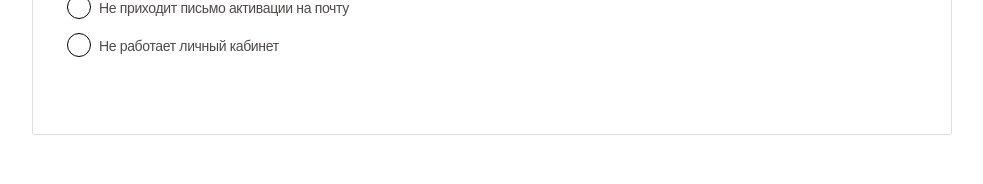
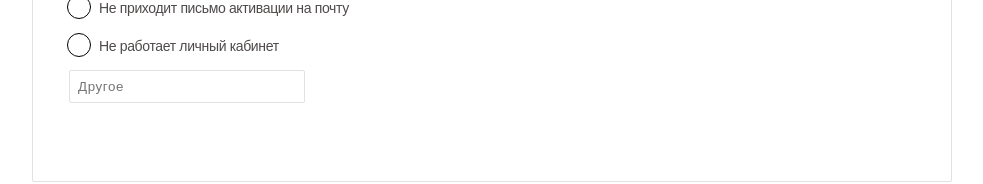
Before and after one commit to Tchander/maximum_education, a Vue app: page / in a window 1280 px wide. Shown: the part 342-526 px from the top of the page, without its empty margins (148-1131 px from the left). Built offline with nearby package versions, Linux system fonts and the light colour scheme; no server answers; the HTML template or start-up script is replaced by a standard one.

Commit message:
feat: connect radio and input, but still has problem with changing value

```diff
--- a/src/components/AppealSubject.vue
+++ b/src/components/AppealSubject.vue
@@ -9,6 +9,9 @@
       class="mxed-radio"
       v-for="(subject, index) in $options.SUBJECTS_OF_APPEAL"
       :key="index"
+      :class="{
+        'mxed-radio--last': index === $options.SUBJECTS_OF_APPEAL.length - 1,
+      }"
     >
       <input
         class="mxed-radio__button"
@@ -16,24 +19,52 @@
         :id="'radio_' + index"
         name="subject_of_appeal"
         :value="subject"
-        v-model="selectedAppeal"
+        @click="onChangeAppeal(subject)"
       />
       <label class="mxed-radio__label" :for="'radio_' + index">{{
         subject
       }}</label>
     </div>
+    <input
+      class="mxed__input"
+      type="text"
+      placeholder="Другое"
+      :value="inputAppeal"
+      @input="onChangeValue"
+    />
   </div>
 </template>
 
 <script>
+import { mapActions, mapGetters } from "vuex";
 import { SUBJECTS_OF_APPEAL } from "@/const";
 export default {
   SUBJECTS_OF_APPEAL,
   name: "AppealSubject",
-  data() {
-    return {
-      selectedAppeal: "",
-    };
+  // data() {
+  //   return {
+  //     selectedAppeal: "",
+  //     currentAppeal: "",
+  //   };
+  // },
+  computed: {
+    ...mapGetters("appeals", {
+      selectedAppeal: "selectedAppeal",
+      inputAppeal: "inputAppeal",
+    }),
+  },
+  methods: {
+    ...mapActions("appeals", ["changeInputAppeal", "changeSelectedAppeal"]),
+    onChangeAppeal(subject) {
+      this.changeInputAppeal("");
+      this.changeSelectedAppeal(subject);
+    },
+    onChangeValue({ target: { value } }) {
+      if (this.selectedAppeal !== "") {
+        this.changeSelectedAppeal("");
+      }
+      this.changeInputAppeal(value);
+    },
   },
 };
 </script>
@@ -45,6 +76,9 @@ export default {
 .mxed-radio {
   position: relative;
   margin-bottom: 18px;
+  &--last {
+    margin-bottom: 14px;
+  }
   .mxed-radio__button {
     -webkit-appearance: none;
     appearance: none;
@@ -88,4 +122,14 @@ export default {
     opacity: 1;
   }
 }
+.mxed__input {
+  border: 1px solid #e1e1e1;
+  border-radius: 2px;
+  width: 100%;
+  max-width: 236px;
+  letter-spacing: 0.6px;
+  background: #fff;
+  color: #4e4a49;
+  padding: 8px;
+}
 </style>
--- a/src/store/index.js
+++ b/src/store/index.js
@@ -1,11 +1,13 @@
 import Vue from "vue";
 import Vuex from "vuex";
 import cities from "./modules/cities";
+import appeals from "./modules/appeals";
 
 Vue.use(Vuex);
 
 export default new Vuex.Store({
   modules: {
     cities,
+    appeals,
   },
 });
--- /dev/null
+++ b/src/store/modules/appeals.js
@@ -0,0 +1,35 @@
+export default {
+  namespaced: true,
+  actions: {
+    changeSelectedAppeal({ commit }, data) {
+      try {
+        commit("updateSelectedAppeal", data);
+      } catch (e) {
+        console.log(e);
+      }
+    },
+    changeInputAppeal({ commit }, data) {
+      try {
+        commit("updateInputAppeal", data);
+      } catch (e) {
+        console.log(e);
+      }
+    },
+  },
+  mutations: {
+    updateSelectedAppeal(state, payload) {
+      state.selectedAppeal = payload;
+    },
+    updateInputAppeal(state, payload) {
+      state.inputAppeal = payload;
+    },
+  },
+  getters: {
+    selectedAppeal: (state) => state.selectedAppeal,
+    inputAppeal: (state) => state.inputAppeal,
+  },
+  state: {
+    selectedAppeal: "",
+    inputAppeal: "",
+  },
+};
```
